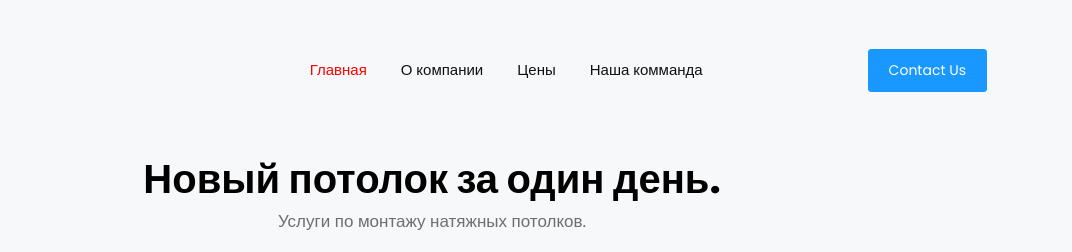
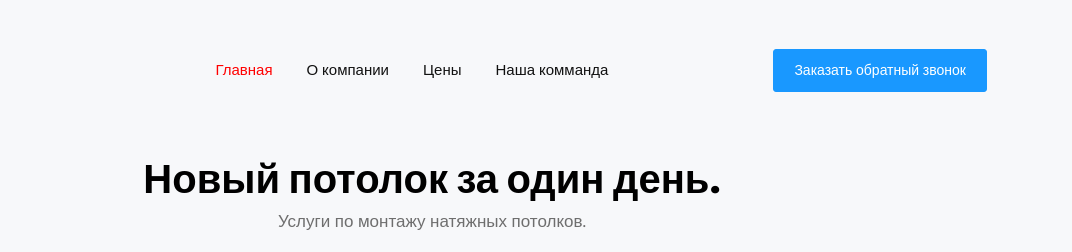
Before and after one commit to likemne/potolki, a website: page index.html in a window 1280 px wide. Shown: the top 252 px of the page, 208-1280 px from the left. Drawn offline with Linux system fonts and the light colour scheme.

Commit message:
Update index.html

```diff
--- a/index.html
+++ b/index.html
@@ -44,7 +44,7 @@
             <a class="nav-link" href="#feedback-section">Наша&nbsp;комманда</a>
           </li>
           <li class="nav-item btn-contact-us pl-4 pl-lg-0">
-            <button class="btn btn-info" data-toggle="modal" data-target="#exampleModal">Contact Us</button>
+            <button class="btn btn-info" data-toggle="modal" data-target="#exampleModal">Заказать обратный звонок</button>
           </li>
         </ul>
       </div>
```
